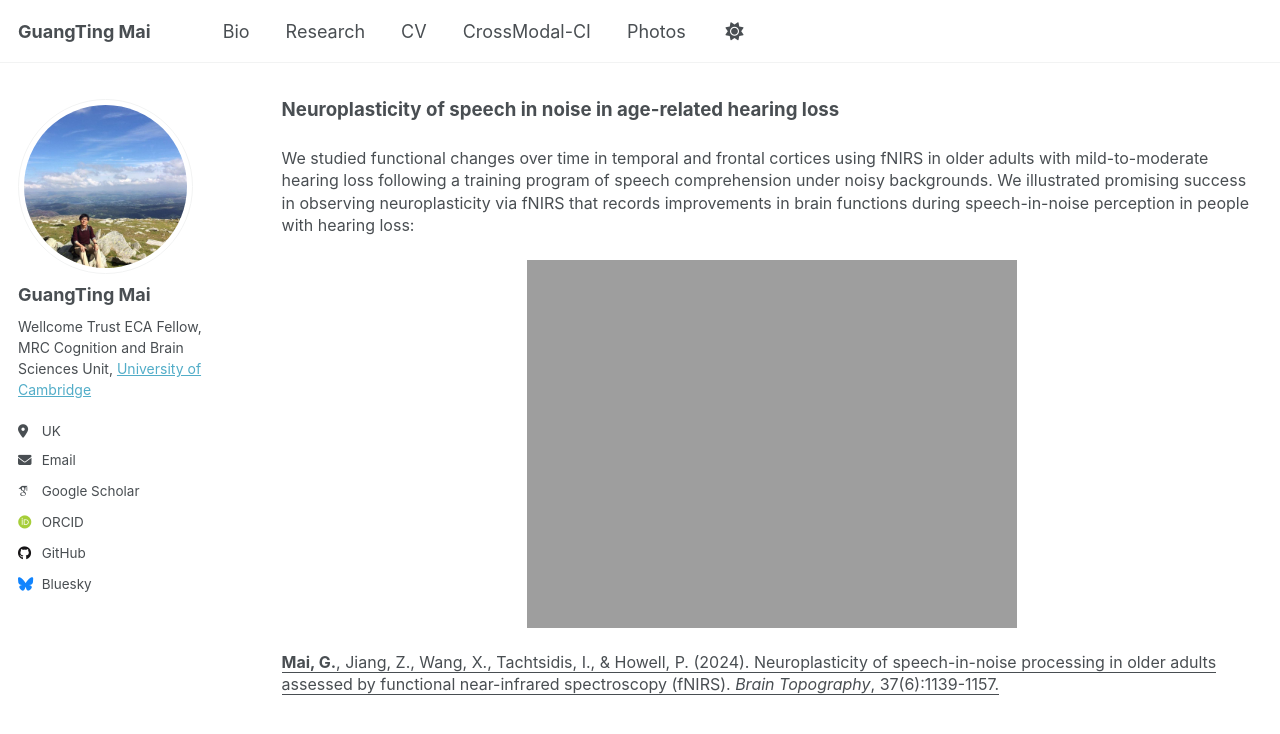
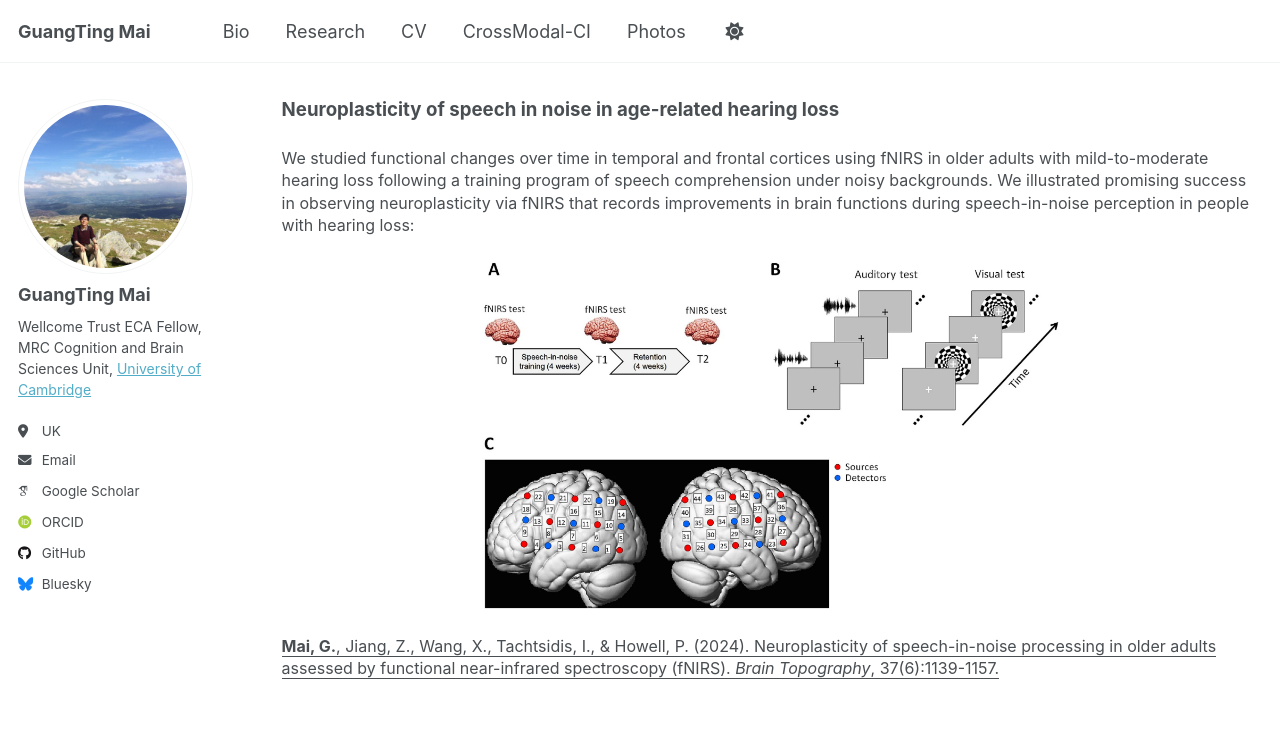
Before and after one commit to guangtingmai/guangtingmai.github.io, a Jekyll site: the page built from _pages/neuraltrack-hearingloss.html, in a window 1280 px wide and 900 px high, scrolled down 1349 px. Shown: the top 734 px of the window. Built offline with Jekyll 4.4.1, drawn with Linux system fonts in a browser that asks for light colours; some web fonts are replaced.

Commit message:
Update neuraltrack-hearingloss.html

```diff
--- a/_pages/neuraltrack-hearingloss.html
+++ b/_pages/neuraltrack-hearingloss.html
@@ -30,6 +30,6 @@
   backgrounds. We illustrated promising success in observing neuroplasticity via fNIRS that records improvements in brain functions during
   speech-in-noise perception in people with hearing loss:</span></p>
 <p align="center">
-  <img src="https://guangtingmai.github.io/images/HearRes1.png" width="50%">
+  <img src="https://guangtingmai.github.io/images/braintop.png" width="60%">
 </p>
 <p><span style="font-size: 12pt;line-height: 1.4;display: block;margin-bottom: 0.1vh"><a href="https://link.springer.com/article/10.1007/s10548-024-01070-2" style="color:inherit; text-decoration:none;"><u><strong>Mai, G.</strong>, Jiang, Z., Wang, X., Tachtsidis, I., & Howell, P. (2024). Neuroplasticity of speech-in-noise processing in older adults assessed by functional near-infrared spectroscopy (fNIRS). <i>Brain Topography</i>, 37(6):1139-1157.</u></a></span></p>
```
